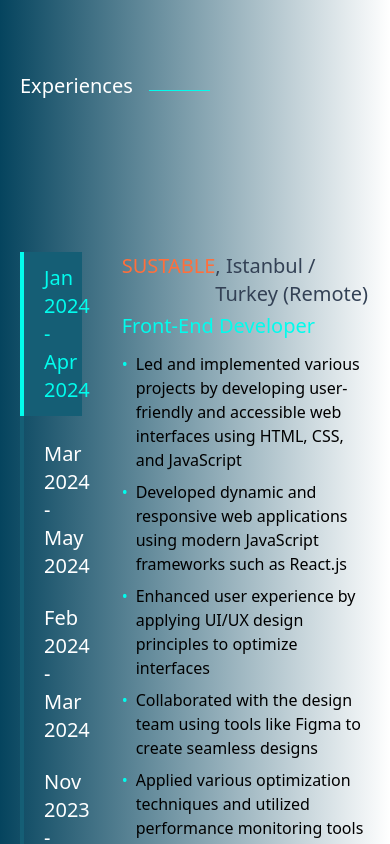
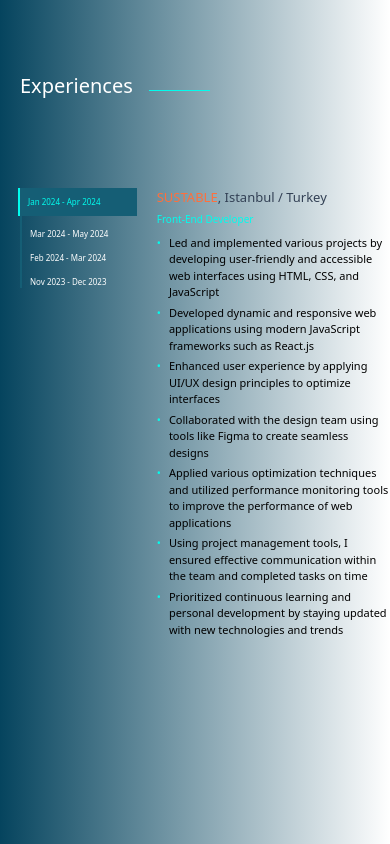
Before and after one commit to furkansylu97/FurkanSoylu-sPortfolio, a React (Vite) app in the folder Portfolio/: page / in a window 390 px wide. Shown: the part 1720-2564 px from the top of the page. Built offline with nearby package versions, Linux system fonts and the light colour scheme.

Commit message:
Experience section responsive design process was performed

```diff
--- a/Portfolio/src/pages/HomePage/KnowledgeAndExperiences.jsx
+++ b/Portfolio/src/pages/HomePage/KnowledgeAndExperiences.jsx
@@ -9,8 +9,8 @@ function KnowledgeAndExperiences() {
     <section className="h-svh lg:h-lvh">
       <div>
         <SectionTitle title="Experiences" />
-        <div className="flex py-32 gap-10 ">
-          <div className="flex flex-col gap-6 border-l-4 border-cyan-800 w-1/6 h-1/6">
+        <div className="flex py-16 lg:py-32 gap-5 lg:gap-10 ">
+          <div className="flex flex-col gap-3 lg:gap-6 border-l-2 lg:border-l-4 border-cyan-800 w-1/3 lg:w-1/6 h-1/3 lg:h-1/6">
             {experiences.map((experience, index) => (
               <div
                 className="cursor-pointer"
@@ -19,9 +19,9 @@ function KnowledgeAndExperiences() {
                 }}
               >
                 <h1
-                  className={`text-xl px-5 ${
+                  className={`text-[8px] lg:text-xl px-2 lg:px-5 ${
                     selectedItemIndex === index
-                      ? "text-secondary border-secondary border-l-4 -ml-[4px] bg-[#155e75] py-3"
+                      ? "text-secondary border-secondary border-l-2 lg:border-l-4 -ml-[4px] bg-[#155e75] py-2 lg:py-3"
                       : "text-white"
                   }`}
                 >
@@ -31,28 +31,28 @@ function KnowledgeAndExperiences() {
             ))}
           </div>
           <div className="flex flex-col w-4/6 gap-1">
-            <h1 className="flex text-quaternary text-xl font-medium">
+            <h1 className="flex text-quaternary text-[13px] lg:text-xl font-medium">
               {experiences[selectedItemIndex].company}
-              <span className="text-slate-700 text-xl font-normal">
+              <span className="text-slate-700 text-[13px] lg:text-xl font-normal">
                 , {experiences[selectedItemIndex].location}
               </span>
             </h1>
-            <span className="text-secondary text-xl font-medium">
+            <span className="text-secondary text-[10px] lg:text-xl font-medium">
               {experiences[selectedItemIndex].title}
             </span>
-            <div className="mt-2 flex flex-col gap-2">
+            <div className="mt-1 lg:mt-2 flex flex-col gap-1 lg:gap-2">
               {Array.isArray(experiences[selectedItemIndex].description) ? (
                 experiences[selectedItemIndex].description.map((line, index) => (
                   <p
                     key={index}
-                    className="text-black text-base flex items-start gap-2"
+                    className="text-black text-[11px] lg:text-base flex items-start gap-2"
                   >
                     <span className="text-secondary">•</span>
                     <span>{line}</span>
                   </p>
                 ))
               ) : (
-                <p className="text-black text-base">
+                <p className="text-black text-sm lg:text-base">
                   {experiences[selectedItemIndex].description}
                 </p>
               )}
--- a/Portfolio/src/resources/experiences.jsx
+++ b/Portfolio/src/resources/experiences.jsx
@@ -2,7 +2,7 @@ export const experiences = [
   {
     id: "213213123213e3",
     company: "SUSTABLE",
-    location: "Istanbul / Turkey (Remote)",
+    location: "Istanbul / Turkey",
     title: "Front-End Developer",
     period: "Jan 2024 - Apr 2024",
     description: [
@@ -18,7 +18,7 @@ export const experiences = [
   {
     id: "213213123213e2",
     company: "TECHCAREER.NET",
-    location: "Istanbul / Turkey (Remote)",
+    location: "Istanbul / Turkey",
     title: "Webweld: Javascript Front-End Bootcamp",
     period: "Mar 2024 - May 2024",
     description: [
```
